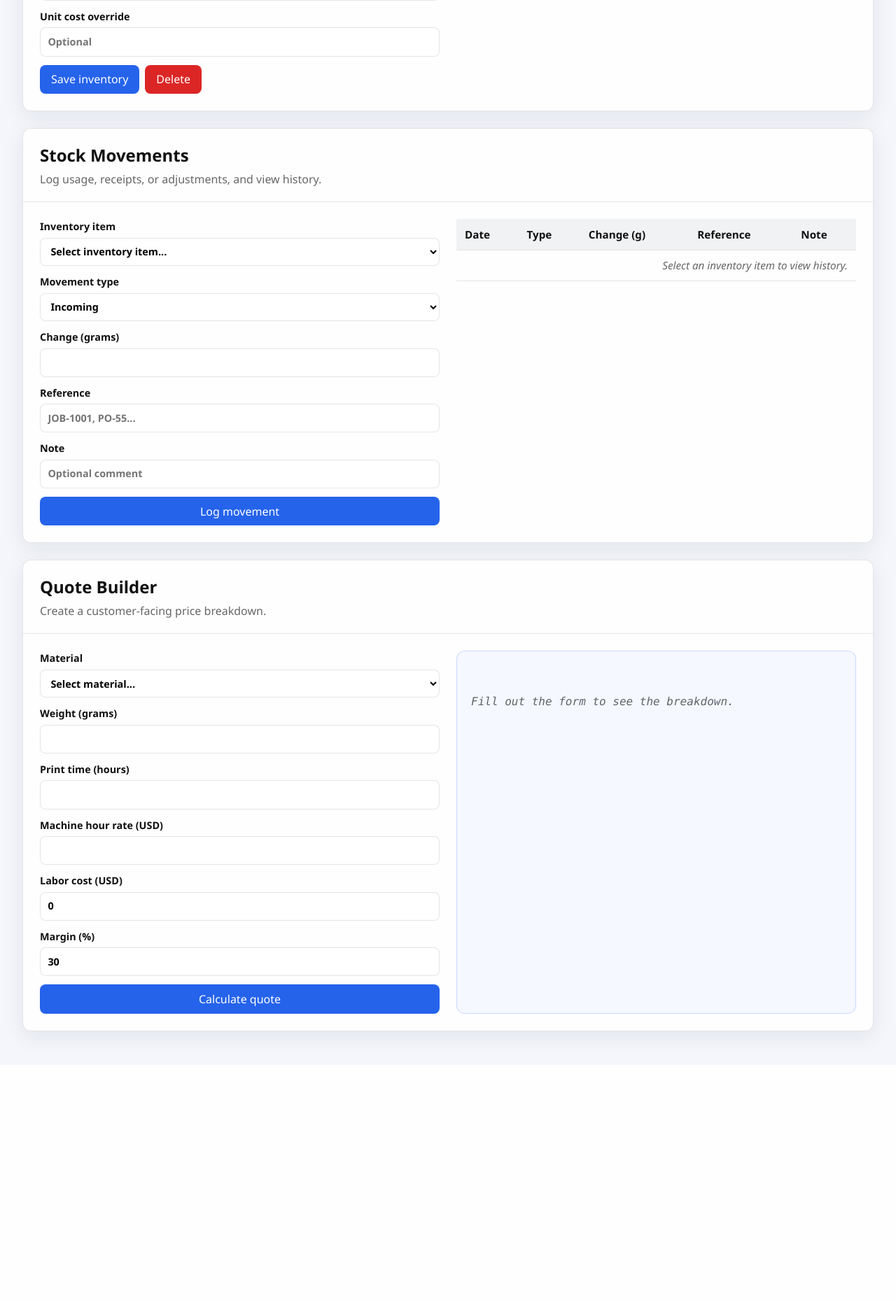
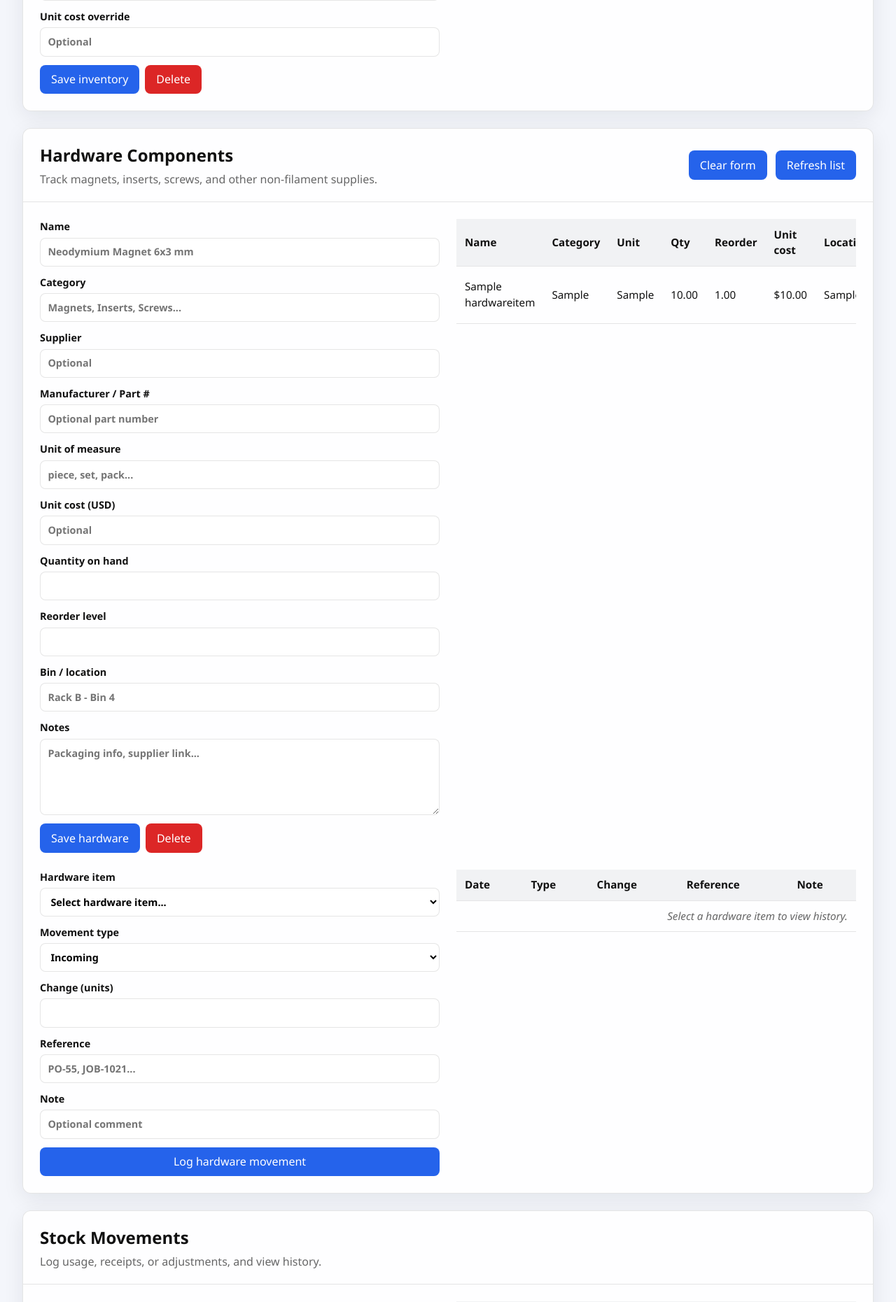
Before and after one commit to schartrand77/stockworks, a FastAPI app: page / in a window 1280 px wide. Shown: the part 1637-3498 px from the top of the page at 70% size. Before the commit the page ends 3134 px from the top, so only its background shows below. Run offline with FastAPI, Linux system fonts and the light colour scheme; tables that the repository leaves empty hold one stand-in row (values such as "Sample post").

Commit message:
added hardware inventory

```diff
--- a/app/static/app.js
+++ b/app/static/app.js
@@ -1,9 +1,12 @@
 const state = {
   materials: [],
   inventory: [],
+  hardware: [],
   currentMaterialId: null,
   currentInventoryId: null,
   currentMovementItemId: null,
+  currentHardwareId: null,
+  currentHardwareMovementId: null,
 };
 
 const messageEl = document.getElementById("message");
@@ -43,6 +46,26 @@ const inventoryClearBtn = document.getElementById("inventory-clear");
 const inventoryRefreshBtn = document.getElementById("inventory-refresh");
 const inventoryDeleteBtn = document.getElementById("inventory-delete");
 
+// Hardware references
+const hardwareForm = document.getElementById("hardware-form");
+const hardwareIdInput = document.getElementById("hardware-id");
+const hardwareFields = {
+  name: document.getElementById("hardware-name"),
+  category: document.getElementById("hardware-category"),
+  supplier: document.getElementById("hardware-supplier"),
+  manufacturer_part_number: document.getElementById("hardware-mpn"),
+  unit_of_measure: document.getElementById("hardware-unit"),
+  unit_cost: document.getElementById("hardware-unit-cost"),
+  quantity_on_hand: document.getElementById("hardware-quantity"),
+  reorder_level: document.getElementById("hardware-reorder"),
+  bin_location: document.getElementById("hardware-bin"),
+  notes: document.getElementById("hardware-notes"),
+};
+const hardwareTableBody = document.querySelector("#hardware-table tbody");
+const hardwareClearBtn = document.getElementById("hardware-clear");
+const hardwareRefreshBtn = document.getElementById("hardware-refresh");
+const hardwareDeleteBtn = document.getElementById("hardware-delete");
+
 // Movements
 const movementForm = document.getElementById("movement-form");
 const movementInventorySelect = document.getElementById("movement-inventory");
@@ -51,6 +74,14 @@ const movementChangeInput = document.getElementById("movement-change");
 const movementReferenceInput = document.getElementById("movement-reference");
 const movementNoteInput = document.getElementById("movement-note");
 const movementTableBody = document.querySelector("#movement-table tbody");
+
+const hardwareMovementForm = document.getElementById("hardware-movement-form");
+const hardwareMovementSelect = document.getElementById("hardware-movement-item");
+const hardwareMovementType = document.getElementById("hardware-movement-type");
+const hardwareMovementChange = document.getElementById("hardware-movement-change");
+const hardwareMovementReference = document.getElementById("hardware-movement-reference");
+const hardwareMovementNote = document.getElementById("hardware-movement-note");
+const hardwareMovementTableBody = document.querySelector("#hardware-movement-table tbody");
 
 // Pricing
 const pricingForm = document.getElementById("pricing-form");
@@ -73,8 +104,10 @@ function bindEvents() {
   refreshAllBtn.addEventListener("click", refreshAll);
   materialRefreshBtn.addEventListener("click", () => safeAsync(loadMaterials));
   inventoryRefreshBtn.addEventListener("click", () => safeAsync(loadInventory));
+  hardwareRefreshBtn.addEventListener("click", () => safeAsync(loadHardware));
   materialClearBtn.addEventListener("click", resetMaterialForm);
   inventoryClearBtn.addEventListener("click", resetInventoryForm);
+  hardwareClearBtn.addEventListener("click", resetHardwareForm);
   materialDeleteBtn.addEventListener("click", () => {
     if (state.currentMaterialId) {
       deleteMaterial(state.currentMaterialId);
@@ -89,11 +122,20 @@ function bindEvents() {
       setMessage("Select an inventory row first.", "error");
     }
   });
+  hardwareDeleteBtn.addEventListener("click", () => {
+    if (state.currentHardwareId) {
+      deleteHardware(state.currentHardwareId);
+    } else {
+      setMessage("Select a hardware row first.", "error");
+    }
+  });
 
   materialForm.addEventListener("submit", handleMaterialSubmit);
   inventoryForm.addEventListener("submit", handleInventorySubmit);
+  hardwareForm.addEventListener("submit", handleHardwareSubmit);
   materialTableBody.addEventListener("click", handleMaterialRowClick);
   inventoryTableBody.addEventListener("click", handleInventoryRowClick);
+  hardwareTableBody.addEventListener("click", handleHardwareRowClick);
   movementInventorySelect.addEventListener("change", () => {
     const id = Number(movementInventorySelect.value);
     state.currentMovementItemId = Number.isFinite(id) ? id : null;
@@ -104,12 +146,22 @@ function bindEvents() {
     }
   });
   movementForm.addEventListener("submit", handleMovementSubmit);
+  hardwareMovementSelect.addEventListener("change", () => {
+    const id = Number(hardwareMovementSelect.value);
+    state.currentHardwareMovementId = Number.isFinite(id) ? id : null;
+    if (state.currentHardwareMovementId) {
+      safeAsync(() => loadHardwareMovements(state.currentHardwareMovementId));
+    } else {
+      renderHardwareMovements([]);
+    }
+  });
+  hardwareMovementForm.addEventListener("submit", handleHardwareMovementSubmit);
   pricingForm.addEventListener("submit", handlePricingSubmit);
 }
 
 async function refreshAll() {
   try {
-    await Promise.all([loadMaterials(), loadInventory()]);
+    await Promise.all([loadMaterials(), loadInventory(), loadHardware()]);
     setMessage("Data refreshed.", "success");
   } catch (error) {
     console.error(error);
@@ -143,6 +195,26 @@ async function loadInventory() {
       movementInventorySelect.value = "";
       state.currentMovementItemId = null;
       renderMovements([]);
+    }
+  }
+}
+
+async function loadHardware() {
+  const hardware = await api("/hardware");
+  state.hardware = hardware;
+  renderHardware();
+  populateHardwareOptions();
+  if (state.currentHardwareId && !hardware.some((item) => item.id === state.currentHardwareId)) {
+    resetHardwareForm();
+  }
+  if (state.currentHardwareMovementId) {
+    const stillExists = hardware.some((item) => item.id === state.currentHardwareMovementId);
+    if (stillExists) {
+      await loadHardwareMovements(state.currentHardwareMovementId);
+    } else {
+      hardwareMovementSelect.value = "";
+      state.currentHardwareMovementId = null;
+      renderHardwareMovements([]);
     }
   }
 }
@@ -202,6 +274,31 @@ function renderInventory() {
     .join("");
 }
 
+function renderHardware() {
+  if (!state.hardware.length) {
+    hardwareTableBody.innerHTML = `<tr><td colspan="8" class="muted">No hardware recorded yet.</td></tr>`;
+    return;
+  }
+  hardwareTableBody.innerHTML = state.hardware
+    .map(
+      (item) => `
+        <tr data-id="${item.id}">
+          <td>${escapeHtml(item.name)}</td>
+          <td>${escapeHtml(item.category || "")}</td>
+          <td>${escapeHtml(item.unit_of_measure)}</td>
+          <td>${Number(item.quantity_on_hand).toFixed(2)}</td>
+          <td>${Number(item.reorder_level).toFixed(2)}</td>
+          <td>${item.unit_cost ? `$${Number(item.unit_cost).toFixed(2)}` : "-"}</td>
+          <td>${escapeHtml(item.bin_location || "")}</td>
+          <td>
+            <button class="small-button" data-action="edit" data-id="${item.id}">Edit</button>
+            <button class="small-button danger" data-action="delete" data-id="${item.id}">Delete</button>
+          </td>
+        </tr>`
+    )
+    .join("");
+}
+
 function renderMovements(movements) {
   if (!movements.length) {
     const text = state.currentMovementItemId
@@ -252,6 +349,20 @@ function populateInventoryOptions() {
   }
 }
 
+function populateHardwareOptions() {
+  const options = state.hardware
+    .map((item) => {
+      const label = item.bin_location ? `${item.name} – ${item.bin_location}` : item.name;
+      return `<option value="${item.id}">${escapeHtml(label)}</option>`;
+    })
+    .join("");
+  const currentValue = hardwareMovementSelect.value;
+  hardwareMovementSelect.innerHTML = `<option value="">Select hardware item...</option>${options}`;
+  if (options && currentValue && state.hardware.some((i) => String(i.id) === currentValue)) {
+    hardwareMovementSelect.value = currentValue;
+  }
+}
+
 async function handleMaterialSubmit(event) {
   event.preventDefault();
   try {
@@ -282,6 +393,24 @@ async function handleInventorySubmit(event) {
     }
     await loadInventory();
     setMessage("Inventory saved.", "success");
+  } catch (error) {
+    console.error(error);
+    setMessage(error.message, "error");
+  }
+}
+
+async function handleHardwareSubmit(event) {
+  event.preventDefault();
+  try {
+    const payload = buildHardwarePayload();
+    if (!payload) return;
+    if (state.currentHardwareId) {
+      await api(`/hardware/${state.currentHardwareId}`, { method: "PUT", body: payload });
+    } else {
+      await api("/hardware", { method: "POST", body: payload });
+    }
+    await loadHardware();
+    setMessage("Hardware saved.", "success");
   } catch (error) {
     console.error(error);
     setMessage(error.message, "error");
@@ -371,6 +500,17 @@ function handleInventoryRowClick(event) {
   }
 }
 
+function handleHardwareRowClick(event) {
+  const button = event.target.closest("button[data-action]");
+  if (!button) return;
+  const id = Number(button.dataset.id);
+  if (button.dataset.action === "edit") {
+    startHardwareEdit(id);
+  } else if (button.dataset.action === "delete") {
+    deleteHardware(id);
+  }
+}
+
 function startMaterialEdit(id) {
   const material = state.materials.find((m) => m.id === id);
   if (!material) return;
@@ -402,6 +542,26 @@ function startInventoryEdit(id) {
   safeAsync(() => loadMovements(id));
 }
 
+function startHardwareEdit(id) {
+  const item = state.hardware.find((hardware) => hardware.id === id);
+  if (!item) return;
+  state.currentHardwareId = id;
+  hardwareIdInput.value = id;
+  hardwareFields.name.value = item.name;
+  hardwareFields.category.value = item.category || "";
+  hardwareFields.supplier.value = item.supplier || "";
+  hardwareFields.manufacturer_part_number.value = item.manufacturer_part_number || "";
+  hardwareFields.unit_of_measure.value = item.unit_of_measure;
+  hardwareFields.unit_cost.value = item.unit_cost ?? "";
+  hardwareFields.quantity_on_hand.value = item.quantity_on_hand;
+  hardwareFields.reorder_level.value = item.reorder_level;
+  hardwareFields.bin_location.value = item.bin_location || "";
+  hardwareFields.notes.value = item.notes || "";
+  hardwareMovementSelect.value = String(id);
+  state.currentHardwareMovementId = id;
+  safeAsync(() => loadHardwareMovements(id));
+}
+
 async function deleteMaterial(id) {
   if (!confirm("Delete this material? Make sure related inventory entries are removed first.")) {
     return;
@@ -430,6 +590,23 @@ async function deleteInventory(id) {
     }
     await loadInventory();
     setMessage("Inventory deleted.", "success");
+  } catch (error) {
+    console.error(error);
+    setMessage(error.message, "error");
+  }
+}
+
+async function deleteHardware(id) {
+  if (!confirm("Delete this hardware item and its movements?")) {
+    return;
+  }
+  try {
+    await api(`/hardware/${id}`, { method: "DELETE" });
+    if (state.currentHardwareId === id) {
+      resetHardwareForm();
+    }
+    await loadHardware();
+    setMessage("Hardware deleted.", "success");
   } catch (error) {
     console.error(error);
     setMessage(error.message, "error");
@@ -502,6 +679,41 @@ function buildInventoryPayload() {
   };
 }
 
+function buildHardwarePayload() {
+  const name = hardwareFields.name.value.trim();
+  if (!name) {
+    setMessage("Name is required for hardware.", "error");
+    return null;
+  }
+  const quantity = Number(hardwareFields.quantity_on_hand.value || 0);
+  const reorder = Number(hardwareFields.reorder_level.value || 0);
+  if (!Number.isFinite(quantity) || quantity < 0 || !Number.isFinite(reorder) || reorder < 0) {
+    setMessage("Quantities must be non-negative numbers.", "error");
+    return null;
+  }
+  const unitCostStr = hardwareFields.unit_cost.value;
+  let unitCost = null;
+  if (unitCostStr.trim() !== "") {
+    unitCost = Number(unitCostStr);
+    if (!Number.isFinite(unitCost) || unitCost < 0) {
+      setMessage("Unit cost must be a positive number.", "error");
+      return null;
+    }
+  }
+  return {
+    name,
+    category: optionalString(hardwareFields.category.value),
+    supplier: optionalString(hardwareFields.supplier.value),
+    manufacturer_part_number: optionalString(hardwareFields.manufacturer_part_number.value),
+    unit_of_measure: hardwareFields.unit_of_measure.value.trim() || "piece",
+    unit_cost: unitCost,
+    quantity_on_hand: quantity,
+    reorder_level: reorder,
+    bin_location: optionalString(hardwareFields.bin_location.value),
+    notes: optionalString(hardwareFields.notes.value),
+  };
+}
+
 function buildPricingPayload() {
   const materialValue = pricingFields.material_id.value;
   if (!materialValue) {
@@ -542,6 +754,77 @@ function resetInventoryForm() {
   inventoryForm.reset();
   inventoryIdInput.value = "";
   state.currentInventoryId = null;
+}
+
+function resetHardwareForm() {
+  hardwareForm.reset();
+  hardwareIdInput.value = "";
+  state.currentHardwareId = null;
+}
+
+async function loadHardwareMovements(itemId) {
+  const movements = await api(`/hardware/${itemId}/movements`);
+  renderHardwareMovements(movements);
+}
+
+function renderHardwareMovements(movements) {
+  if (!movements.length) {
+    const text = state.currentHardwareMovementId
+      ? "No hardware movements recorded."
+      : "Select a hardware item to view history.";
+    hardwareMovementTableBody.innerHTML = `<tr><td colspan="5" class="muted">${text}</td></tr>`;
+    return;
+  }
+  hardwareMovementTableBody.innerHTML = movements
+    .map(
+      (move) => `
+        <tr>
+          <td>${new Date(move.created_at).toLocaleString()}</td>
+          <td>${escapeHtml(move.movement_type)}</td>
+          <td>${Number(move.change_units).toFixed(2)}</td>
+          <td>${escapeHtml(move.reference || "")}</td>
+          <td>${escapeHtml(move.note || "")}</td>
+        </tr>`
+    )
+    .join("");
+}
+
+async function handleHardwareMovementSubmit(event) {
+  event.preventDefault();
+  try {
+    const itemId = Number(hardwareMovementSelect.value);
+    if (!Number.isFinite(itemId)) {
+      setMessage("Select a hardware item first.", "error");
+      return;
+    }
+    let change = Number(hardwareMovementChange.value);
+    if (!Number.isFinite(change) || change === 0) {
+      setMessage("Change value must be non-zero.", "error");
+      return;
+    }
+    if (hardwareMovementType.value === "incoming") {
+      change = Math.abs(change);
+    } else if (hardwareMovementType.value === "outgoing") {
+      change = -Math.abs(change);
+    }
+    const payload = {
+      hardware_item_id: itemId,
+      movement_type: hardwareMovementType.value,
+      change_units: change,
+      reference: optionalString(hardwareMovementReference.value),
+      note: optionalString(hardwareMovementNote.value),
+    };
+    await api("/hardware/movements", { method: "POST", body: payload });
+    hardwareMovementChange.value = "";
+    hardwareMovementReference.value = "";
+    hardwareMovementNote.value = "";
+    await loadHardware();
+    await loadHardwareMovements(itemId);
+    setMessage("Hardware movement logged.", "success");
+  } catch (error) {
+    console.error(error);
+    setMessage(error.message, "error");
+  }
 }
 
 function setMessage(text, variant = "info") {
--- a/app/static/styles.css
+++ b/app/static/styles.css
@@ -242,6 +242,14 @@ td .small-button {
   margin-top: 0.5rem;
 }
 
+.hardware-movements-grid {
+  display: grid;
+  grid-template-columns: repeat(auto-fit, minmax(320px, 1fr));
+  gap: 1.5rem;
+  margin-top: 1.5rem;
+  align-items: start;
+}
+
 @media (max-width: 640px) {
   .app-header {
     flex-direction: column;
--- a/app/templates/index.html
+++ b/app/templates/index.html
@@ -156,6 +156,136 @@
         </div>
       </section>
 
+      <section class="card" id="hardware-section">
+        <div class="card-header">
+          <div>
+            <h2>Hardware Components</h2>
+            <p>Track magnets, inserts, screws, and other non-filament supplies.</p>
+          </div>
+          <div class="card-actions">
+            <button id="hardware-clear" type="button">Clear form</button>
+            <button id="hardware-refresh" type="button">Refresh list</button>
+          </div>
+        </div>
+        <div class="card-body">
+          <div class="two-columns">
+            <form id="hardware-form" class="stack">
+              <input type="hidden" id="hardware-id" />
+              <label>
+                Name
+                <input type="text" id="hardware-name" required placeholder="Neodymium Magnet 6x3 mm" />
+              </label>
+              <label>
+                Category
+                <input type="text" id="hardware-category" placeholder="Magnets, Inserts, Screws..." />
+              </label>
+              <label>
+                Supplier
+                <input type="text" id="hardware-supplier" placeholder="Optional" />
+              </label>
+              <label>
+                Manufacturer / Part #
+                <input type="text" id="hardware-mpn" placeholder="Optional part number" />
+              </label>
+              <label>
+                Unit of measure
+                <input type="text" id="hardware-unit" placeholder="piece, set, pack..." />
+              </label>
+              <label>
+                Unit cost (USD)
+                <input type="number" step="0.01" min="0" id="hardware-unit-cost" placeholder="Optional" />
+              </label>
+              <label>
+                Quantity on hand
+                <input type="number" step="0.01" min="0" id="hardware-quantity" required />
+              </label>
+              <label>
+                Reorder level
+                <input type="number" step="0.01" min="0" id="hardware-reorder" />
+              </label>
+              <label>
+                Bin / location
+                <input type="text" id="hardware-bin" placeholder="Rack B - Bin 4" />
+              </label>
+              <label>
+                Notes
+                <textarea id="hardware-notes" rows="3" placeholder="Packaging info, supplier link..."></textarea>
+              </label>
+              <div class="form-actions">
+                <button type="submit">Save hardware</button>
+                <button type="button" id="hardware-delete" class="danger">Delete</button>
+              </div>
+            </form>
+            <div class="table-wrapper">
+              <table id="hardware-table">
+                <thead>
+                  <tr>
+                    <th>Name</th>
+                    <th>Category</th>
+                    <th>Unit</th>
+                    <th>Qty</th>
+                    <th>Reorder</th>
+                    <th>Unit cost</th>
+                    <th>Location</th>
+                    <th></th>
+                  </tr>
+                </thead>
+                <tbody></tbody>
+              </table>
+            </div>
+          </div>
+          <div class="hardware-movements-grid">
+            <form id="hardware-movement-form" class="stack">
+              <label>
+                Hardware item
+                <select id="hardware-movement-item" required>
+                  <option value="">Select hardware item...</option>
+                </select>
+              </label>
+              <label>
+                Movement type
+                <select id="hardware-movement-type">
+                  <option value="incoming">Incoming</option>
+                  <option value="outgoing">Outgoing</option>
+                  <option value="adjustment">Adjustment</option>
+                </select>
+              </label>
+              <label>
+                Change (units)
+                <input type="number" step="0.01" id="hardware-movement-change" required />
+              </label>
+              <label>
+                Reference
+                <input type="text" id="hardware-movement-reference" placeholder="PO-55, JOB-1021..." />
+              </label>
+              <label>
+                Note
+                <input type="text" id="hardware-movement-note" placeholder="Optional comment" />
+              </label>
+              <button type="submit">Log hardware movement</button>
+            </form>
+            <div class="table-wrapper">
+              <table id="hardware-movement-table">
+                <thead>
+                  <tr>
+                    <th>Date</th>
+                    <th>Type</th>
+                    <th>Change</th>
+                    <th>Reference</th>
+                    <th>Note</th>
+                  </tr>
+                </thead>
+                <tbody>
+                  <tr>
+                    <td colspan="5" class="muted">Select a hardware item to view history.</td>
+                  </tr>
+                </tbody>
+              </table>
+            </div>
+          </div>
+        </div>
+      </section>
+
       <section class="card" id="movement-section">
         <div class="card-header">
           <div>
```
Also changed, not shown: app/api.py (+86 -0 lines), app/models.py (+64 -0 lines), README.md.
